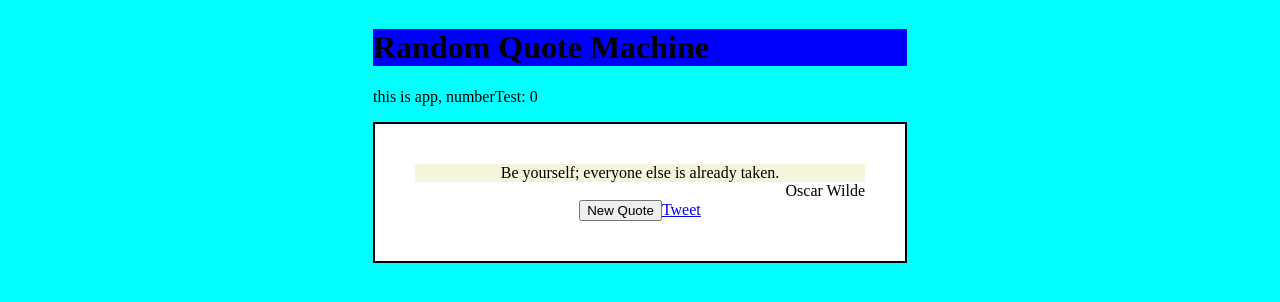
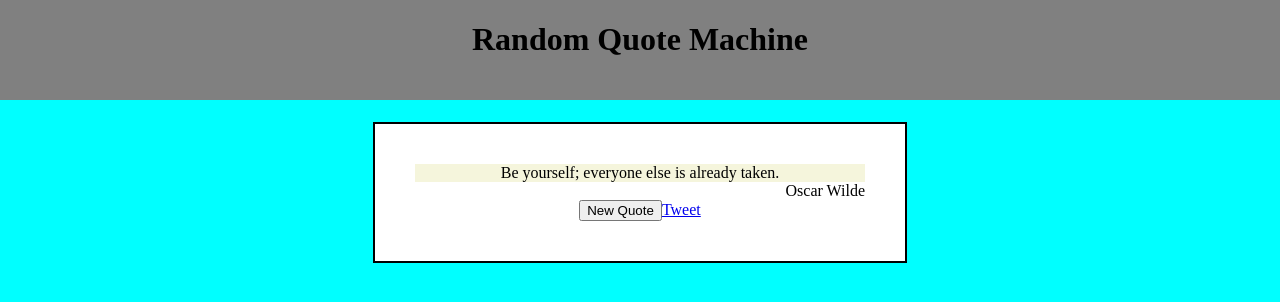
Before and after one commit to markoter/random-quote-machine, a React (Create React App) app: page / in a window 1280 px wide. Shown: the top 302 px of the page. Built offline with nearby package versions, Linux system fonts and the light colour scheme.

Commit message:
styling header a bit

```diff
--- a/src/index.css
+++ b/src/index.css
@@ -12,6 +12,7 @@ body {
   background-color: white;
   border: 2px solid black;
   padding: 40px 40px;
+  margin-top: 80px;
 }
 #quote-box #text {
   background-color: beige;
@@ -21,5 +22,11 @@ body {
 }
 
 #header {
-  background-color: blue;
+  position: absolute;
+  background-color: gray;
+  text-align: center;
+  top: 0;
+  left: 0;
+  width: 100vw;
+  height: 100px;
 }/*# sourceMappingURL=index.css.map */
--- a/src/index.scss
+++ b/src/index.scss
@@ -12,6 +12,7 @@ body {
     background-color: white;
     border: 2px solid black;
     padding: 40px 40px;
+    margin-top: 80px;
     #text {
         background-color: beige;
     }
@@ -20,5 +21,11 @@ body {
     }
 }
 #header {
-    background-color: blue;
+    position: absolute;
+    background-color: gray;
+    text-align: center;
+    top: 0;
+    left: 0;
+    width: 100vw;
+    height: 100px;
 }
```
Also changed, not shown: 1 other file (tests, documents, lock files or other folders).
